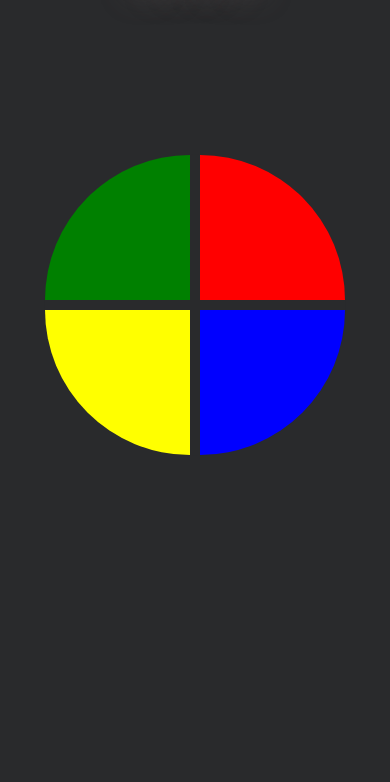
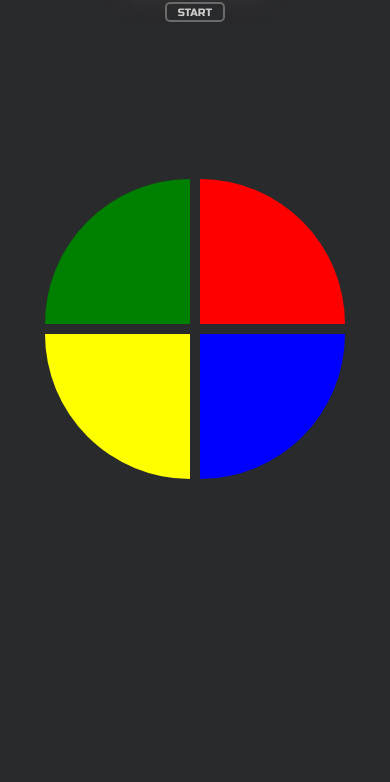
Before and after one commit to maiconguedes88/genius-game, a plain HTML site: page index.html in a window 390 px wide. Shown: the part 62-844 px from the top of the page. Drawn offline with Linux system fonts and the light colour scheme.

Commit message:
botão start

```diff
--- a/index.html
+++ b/index.html
@@ -4,10 +4,12 @@
     <meta charset="UTF-8">
     <meta name="viewport" content="width=device-width, initial-scale=1.0">
     <link rel="stylesheet" href="./style.css">
+
     <title>Genius Game</title>
 </head>
 <header>
     <div class="logo">GENIUS</div>
+    <div class="button"><button class="botao" onclick="playGame()">START</button></div>
 </header>
 <body>
     <div class="main-game">
--- a/script.js
+++ b/script.js
@@ -105,4 +105,3 @@ blue.onclick = () => click(3);
 
 
 //inicio do jogo
-playGame();
--- a/style.css
+++ b/style.css
@@ -67,6 +67,34 @@ body {
     border-bottom: 5px solid #6a6a6a;
 }
 
+.button {
+        width: 100%;
+        max-width: 100px;
+        margin: 0 auto;
+        text-align: center;
+        padding-top: 1%;
+}
+
+.botao {
+    text-align: center;
+    background-color: #292a2c;
+    color: #cbcbcb;
+    border-radius: 5px;
+    border: 2px solid #6a6a6a;
+    font-family: 'russo one';
+    font-size: 15pt;
+    width: 100px;
+    height: 30px;
+}
+
+.botao:hover {
+    cursor: pointer;
+    background-color: #ccff00;
+    transition: .7s;
+    color: rgb(40, 40, 40);
+    font-weight: bold;
+}
+
 
 
 /* RESPONSIVIDADE */
@@ -89,4 +117,19 @@ body {
     .logo {
         font-size: 25pt;
     }
+
+    .botao {
+        border: 2px solid #6a6a6a;
+        font-size: 8pt;
+        width: 60px;
+        height: 20px;
+    }
+
+    .botao:hover {
+        cursor: pointer;
+        background-color: #ccff00;
+        transition: .7s;
+        color: rgb(40, 40, 40);
+        font-weight: bold;
+    }
 }
```
